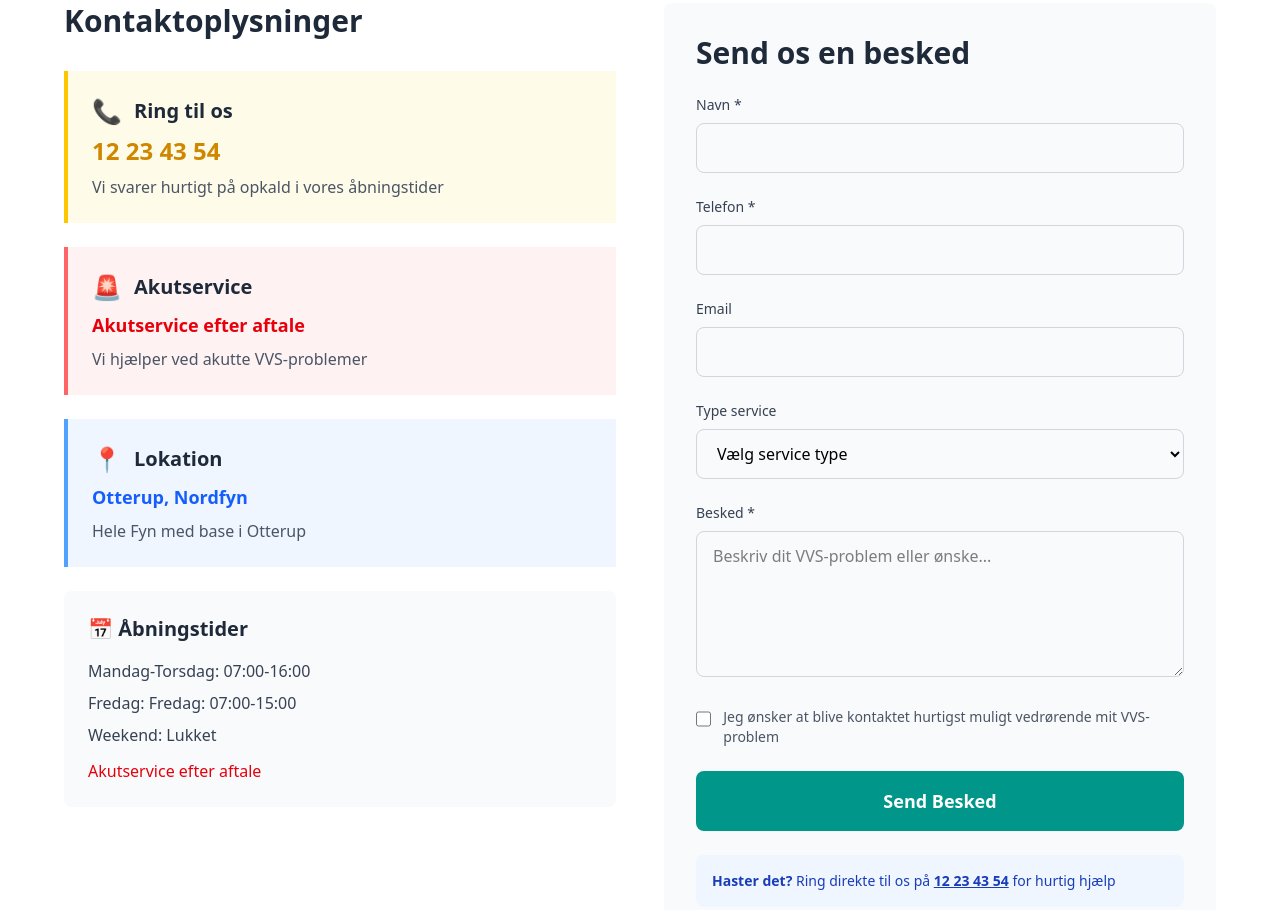
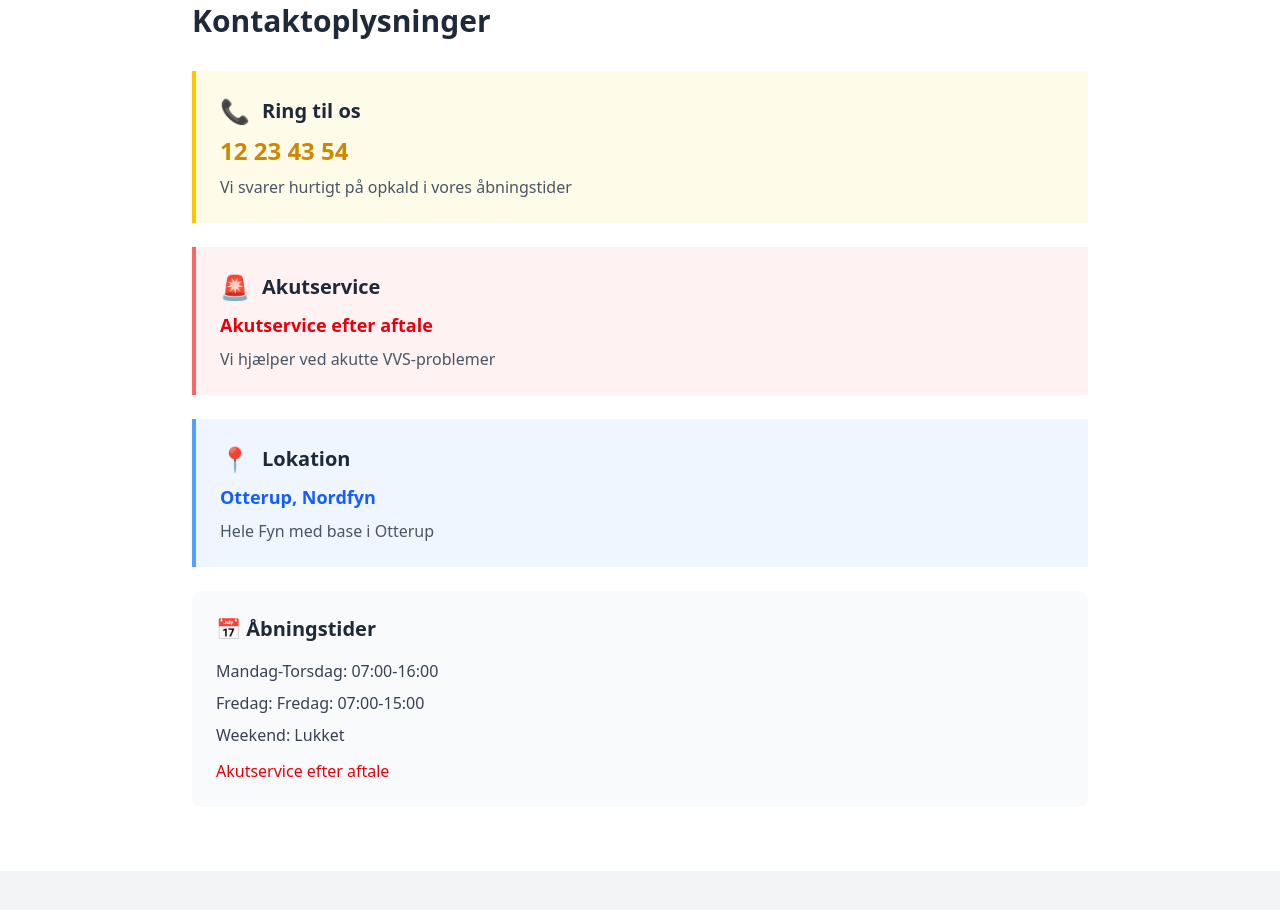
Before and after one commit to webmaister-ai/site-10, an Eleventy site: page src/contact.html in a window 1280 px wide. Shown: the part 421-1331 px from the top of the page. Built offline with nearby package versions, Linux system fonts and the light colour scheme; Eleventy itself is replaced by a stand-in of ours; files that its build step writes are made by us from their sources.

Commit message:
AI Task 58: Fjern send besked fra kontakt siden.

```diff
--- a/src/contact.html
+++ b/src/contact.html
@@ -19,8 +19,7 @@ description: Kontakt Vandtæt VVS - Ring 12 23 43 54 eller send en besked. Vi ti
 <section class="py-16 bg-white">
   <div class="container mx-auto px-4">
     <div class="max-w-6xl mx-auto">
-      <div class="grid lg:grid-cols-2 gap-12">
-
+      <div class="max-w-4xl mx-auto">
         <!-- Contact Details -->
         <div>
           <h2 class="text-3xl font-bold mb-8 text-gray-800">Kontaktoplysninger</h2>
@@ -69,71 +68,6 @@ description: Kontakt Vandtæt VVS - Ring 12 23 43 54 eller send en besked. Vi ti
             </div>
           </div>
         </div>
-
-        <!-- Contact Form -->
-        <div class="bg-gray-50 p-8 rounded-lg">
-          <h2 class="text-3xl font-bold mb-6 text-gray-800">Send os en besked</h2>
-
-          <form class="space-y-6" action="#" method="POST">
-            <div>
-              <label for="name" class="block text-sm font-medium text-gray-700 mb-2">Navn *</label>
-              <input type="text" id="name" name="name" required
-                     class="w-full px-4 py-3 border border-gray-300 rounded-lg focus:ring-2 focus:ring-teal-500 focus:border-teal-500">
-            </div>
-
-            <div>
-              <label for="phone" class="block text-sm font-medium text-gray-700 mb-2">Telefon *</label>
-              <input type="tel" id="phone" name="phone" required
-                     class="w-full px-4 py-3 border border-gray-300 rounded-lg focus:ring-2 focus:ring-teal-500 focus:border-teal-500">
-            </div>
-
-            <div>
-              <label for="email" class="block text-sm font-medium text-gray-700 mb-2">Email</label>
-              <input type="email" id="email" name="email"
-                     class="w-full px-4 py-3 border border-gray-300 rounded-lg focus:ring-2 focus:ring-teal-500 focus:border-teal-500">
-            </div>
-
-            <div>
-              <label for="service" class="block text-sm font-medium text-gray-700 mb-2">Type service</label>
-              <select id="service" name="service"
-                      class="w-full px-4 py-3 border border-gray-300 rounded-lg focus:ring-2 focus:ring-teal-500 focus:border-teal-500">
-                <option value="">Vælg service type</option>
-                {% for service in business.services %}
-                <option value="{{ service }}">{{ service }}</option>
-                {% endfor %}
-              </select>
-            </div>
-
-            <div>
-              <label for="message" class="block text-sm font-medium text-gray-700 mb-2">Besked *</label>
-              <textarea id="message" name="message" rows="5" required
-                        placeholder="Beskriv dit VVS-problem eller ønske..."
-                        class="w-full px-4 py-3 border border-gray-300 rounded-lg focus:ring-2 focus:ring-teal-500 focus:border-teal-500"></textarea>
-            </div>
-
-            <div>
-              <label class="flex items-start space-x-3">
-                <input type="checkbox" class="mt-1 h-4 w-4 text-teal-600 border-gray-300 rounded focus:ring-teal-500">
-                <span class="text-sm text-gray-600">
-                  Jeg ønsker at blive kontaktet hurtigst muligt vedrørende mit VVS-problem
-                </span>
-              </label>
-            </div>
-
-            <button type="submit"
-                    class="w-full bg-teal-600 hover:bg-teal-700 text-white font-bold py-4 px-6 rounded-lg text-lg transition-colors">
-              Send Besked
-            </button>
-          </form>
-
-          <div class="mt-6 p-4 bg-blue-50 rounded-lg">
-            <p class="text-sm text-blue-800">
-              <strong>Haster det?</strong> Ring direkte til os på
-              <a href="tel:{{ business.phone | replace(' ', '') }}" class="font-bold underline">{{ business.phone }}</a>
-              for hurtig hjælp
-            </p>
-          </div>
-        </div>
       </div>
     </div>
   </div>
```
